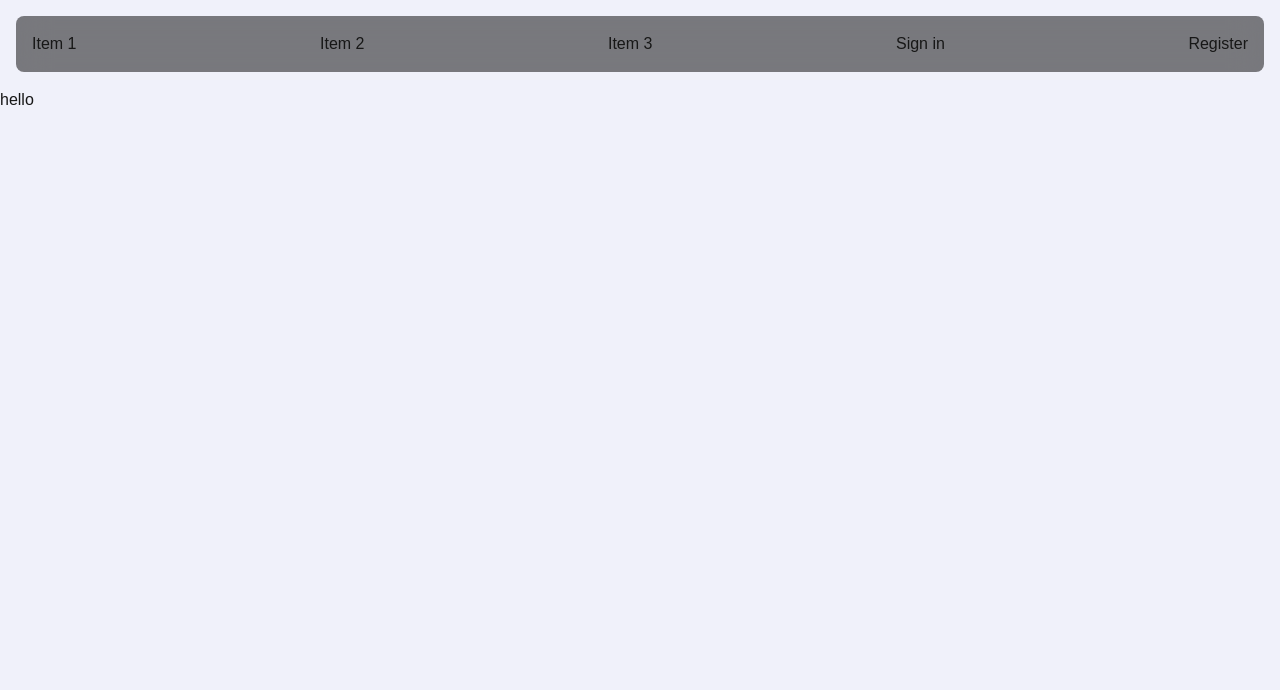
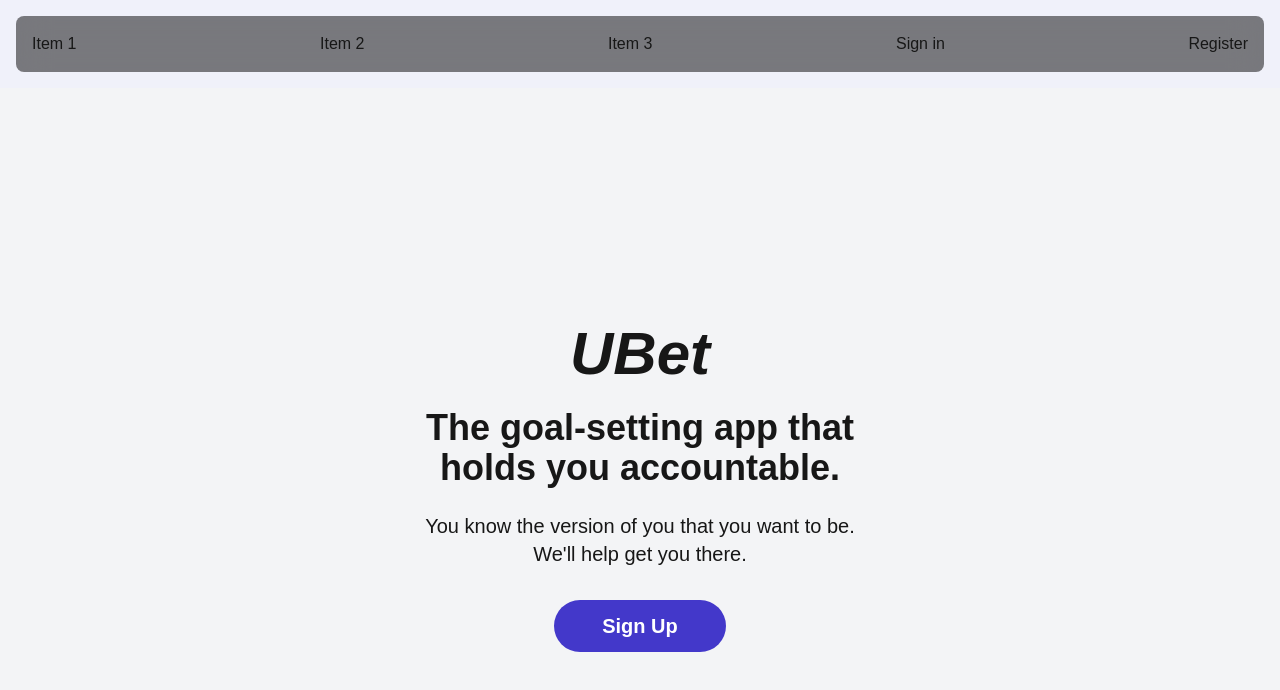
Before and after one commit to vadymmusiienko/ubet, a Next.js app: page / in a window 1280 px wide. Shown: the top 690 px of the page. Built offline with nearby package versions, Linux system fonts and the light colour scheme; no server answers.

Commit message:
Landing page

```diff
--- a/app/page.tsx
+++ b/app/page.tsx
@@ -1,7 +1,35 @@
+import { RegisterLink } from "@kinde-oss/kinde-auth-nextjs/components";
+import { getKindeServerSession } from "@kinde-oss/kinde-auth-nextjs/server";
+import { redirect } from "next/navigation";
+
 export default async function Home() {
+    const { getUser } = getKindeServerSession();
+    const isLoggedIn = await getUser();
+
+    if (isLoggedIn) {
+        redirect("/dashboard");
+    }
+
     return (
-        <>
-            <p>hello</p>
-        </>
+        <div className="flex min-h-screen flex-col items-center">
+            <main className="flex w-full flex-1 flex-col bg-gray-100">
+                <div className="flex flex-1 flex-col items-center justify-center px-4 text-center">
+                    <h1 className="text-6xl font-bold italic mb-6">UBet</h1>
+                    <h2 className="text-4xl font-bold mb-6">
+                        The goal-setting app that
+                        <br />
+                        holds you accountable.
+                    </h2>
+                    <p className="text-xl mb-8">
+                        You know the version of you that you want to be.
+                        <br />
+                        We&apos;ll help get you there.
+                    </p>
+                    <div className="bg-indigo-700 hover:bg-indigo-800 text-white font-bold py-3 px-12 rounded-full text-xl transition duration-300">
+                        <RegisterLink>Sign Up</RegisterLink>
+                    </div>
+                </div>
+            </main>
+        </div>
     );
 }
--- a/tailwind.config.ts
+++ b/tailwind.config.ts
@@ -7,12 +7,7 @@ export default {
         "./app/**/*.{js,ts,jsx,tsx,mdx}",
     ],
     theme: {
-        extend: {
-            colors: {
-                background: "var(--background)",
-                foreground: "var(--foreground)",
-            },
-        },
+        extend: {},
     },
     plugins: [],
 } satisfies Config;
```
